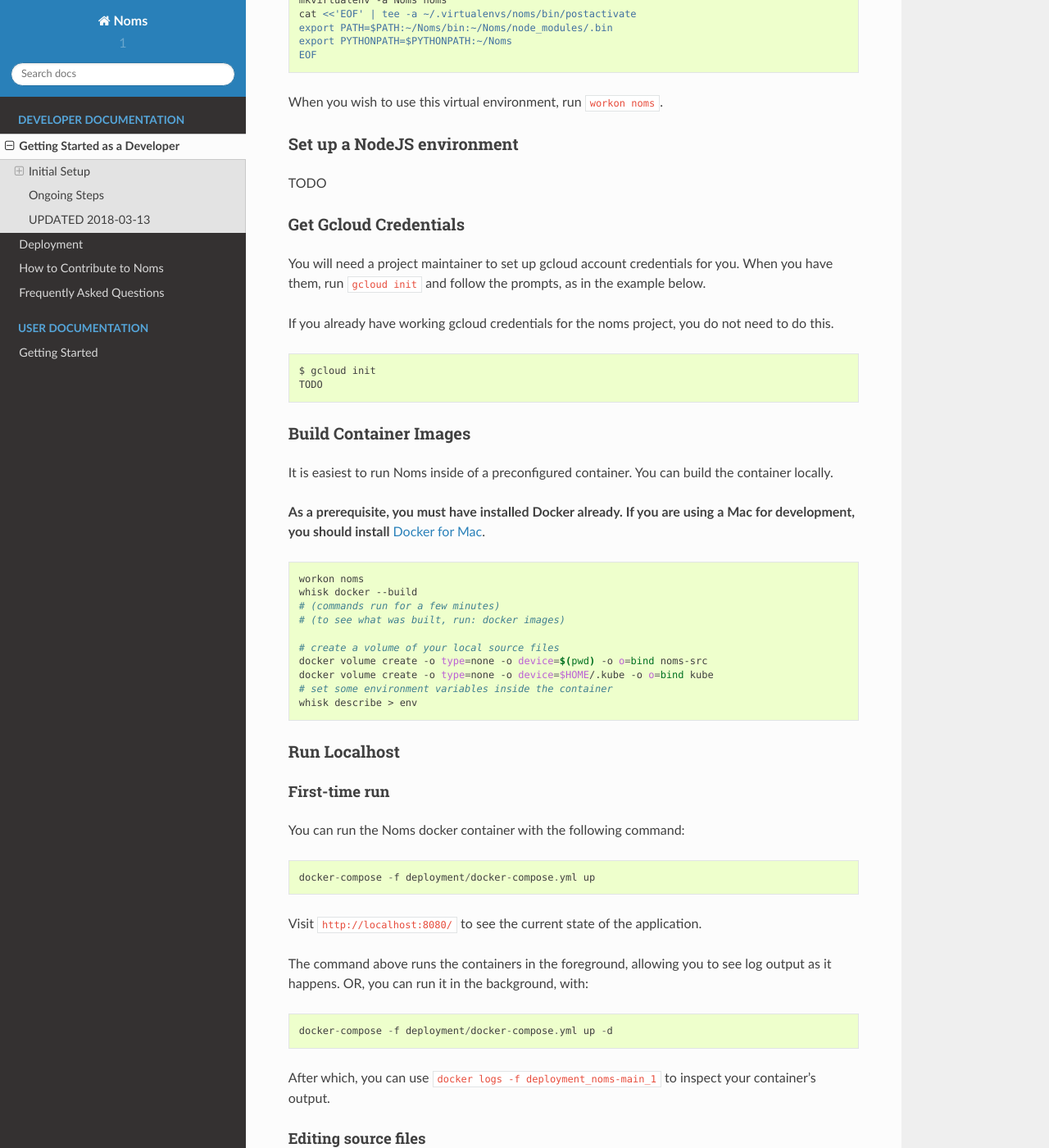
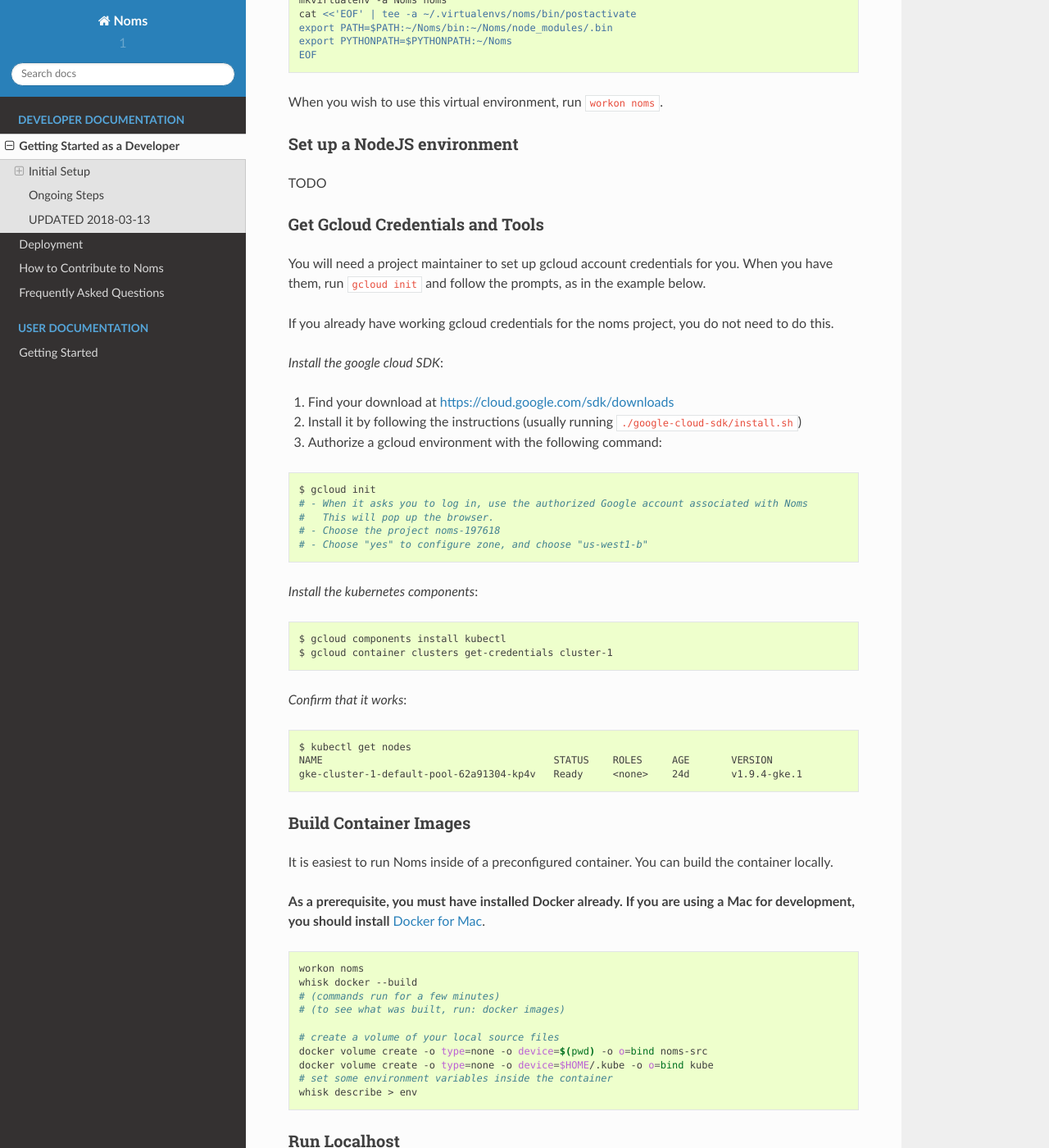
Before and after one commit to katharinechen/Noms, a Sphinx documentation site: the page built from docs/devgettingstarted.rst, in a window 1280 px wide and 1400 px high, scrolled down 869 px. Shown: the whole window at 82% size. Built offline with Sphinx 7.4.7 and the Read the Docs theme 2.0.0, drawn with Linux system fonts in a browser that asks for light colours; formulas are drawn with MathJax 3.

Commit message:
gke: howto install gcloud sdk

```diff
--- a/docs/devgettingstarted.rst
+++ b/docs/devgettingstarted.rst
@@ -50,8 +50,8 @@ Set up a NodeJS environment
 TODO
 
 
-Get Gcloud Credentials
-~~~~~~~~~~~~~~~~~~~~~~
+Get Gcloud Credentials and Tools
+~~~~~~~~~~~~~~~~~~~~~~~~~~~~~~~~
 
 You will need a project maintainer to set up gcloud account credentials for you.
 When you have them, run ``gcloud init`` and follow the prompts, as in the
@@ -60,10 +60,31 @@ example below.
 If you already have working gcloud credentials for the noms project, you do not
 need to do this.
 
+*Install the google cloud SDK*:
+
+1. Find your download at https://cloud.google.com/sdk/downloads
+2. Install it by following the instructions (usually running ``./google-cloud-sdk/install.sh``)
+3. Authorize a gcloud environment with the following command:
+
 .. code-block:: bash
 
     $ gcloud init
-    TODO
+    # - When it asks you to log in, use the authorized Google account associated with Noms
+    #   This will pop up the browser.
+    # - Choose the project noms-197618
+    # - Choose "yes" to configure zone, and choose "us-west1-b"
+
+*Install the kubernetes components*::
+
+    $ gcloud components install kubectl
+    $ gcloud container clusters get-credentials cluster-1
+
+*Confirm that it works*::
+
+    $ kubectl get nodes
+    NAME                                       STATUS    ROLES     AGE       VERSION
+    gke-cluster-1-default-pool-62a91304-kp4v   Ready     <none>    24d       v1.9.4-gke.1
+
 
 Build Container Images
 ~~~~~~~~~~~~~~~~~~~~~~
```
